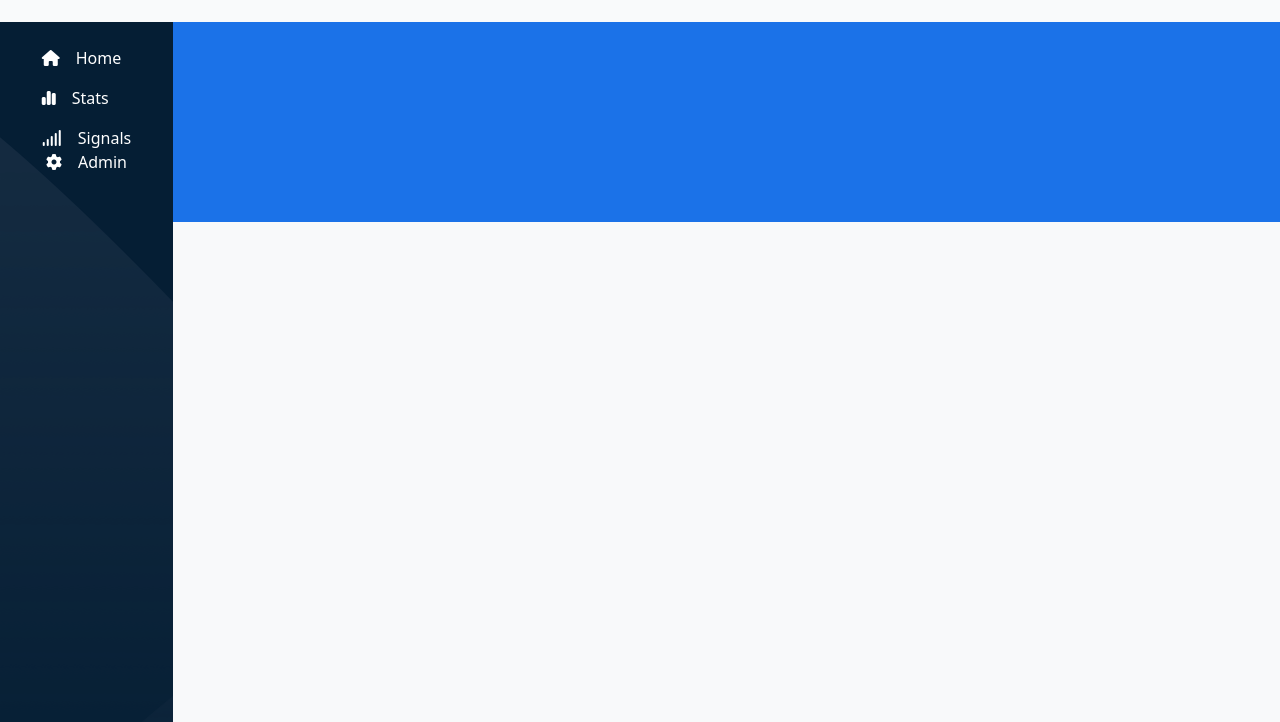
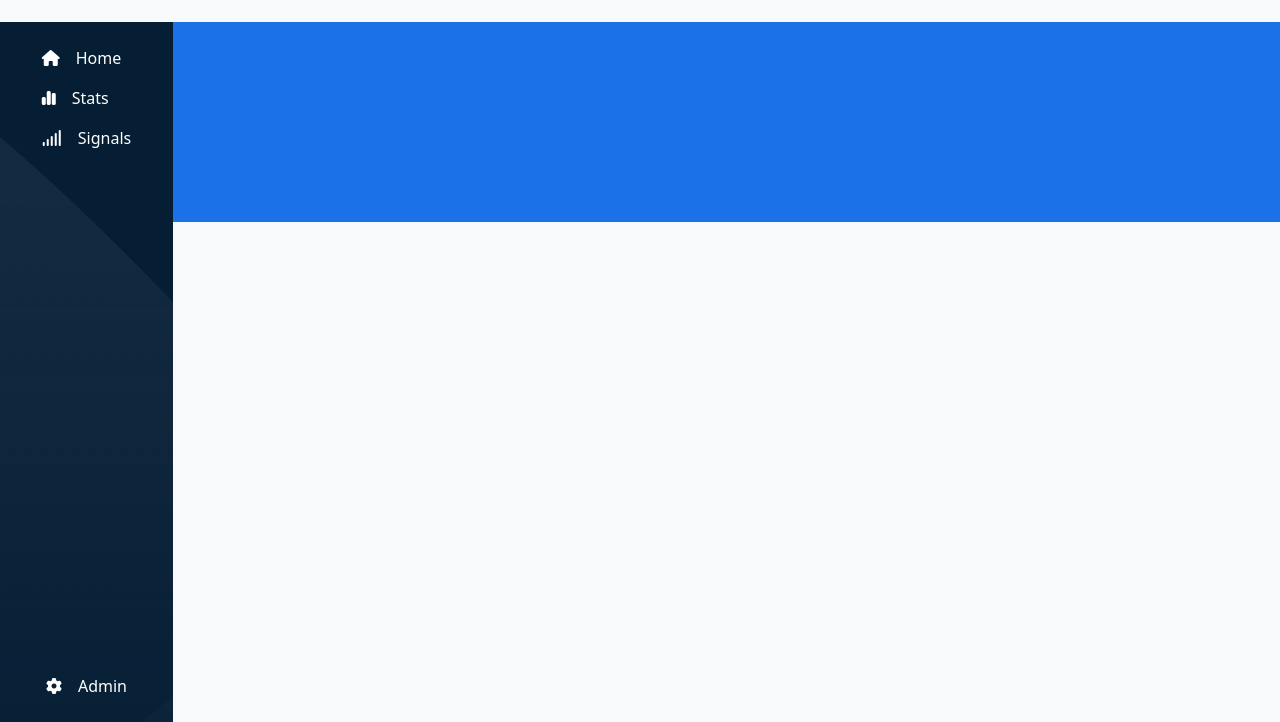
Before and after one commit to Andrea-Pomati/html-css-bootstrap-dashboard, a plain HTML site: page index.html in a window 1280 px wide. Shown: the part 78-800 px from the top of the page. Drawn offline with nearby package versions, Linux system fonts and the light colour scheme.

Commit message:
feat: aside inner height

```diff
--- a/css/style.css
+++ b/css/style.css
@@ -64,3 +64,19 @@
 .fa-bell{
     color: #FF8F00;
 }
+
+/* fine nav */
+
+
+/* inizio aside */
+
+.__aside-inner{
+    height: 100%;
+}
+
+
+
+
+
+
+/* fine aside */
```
